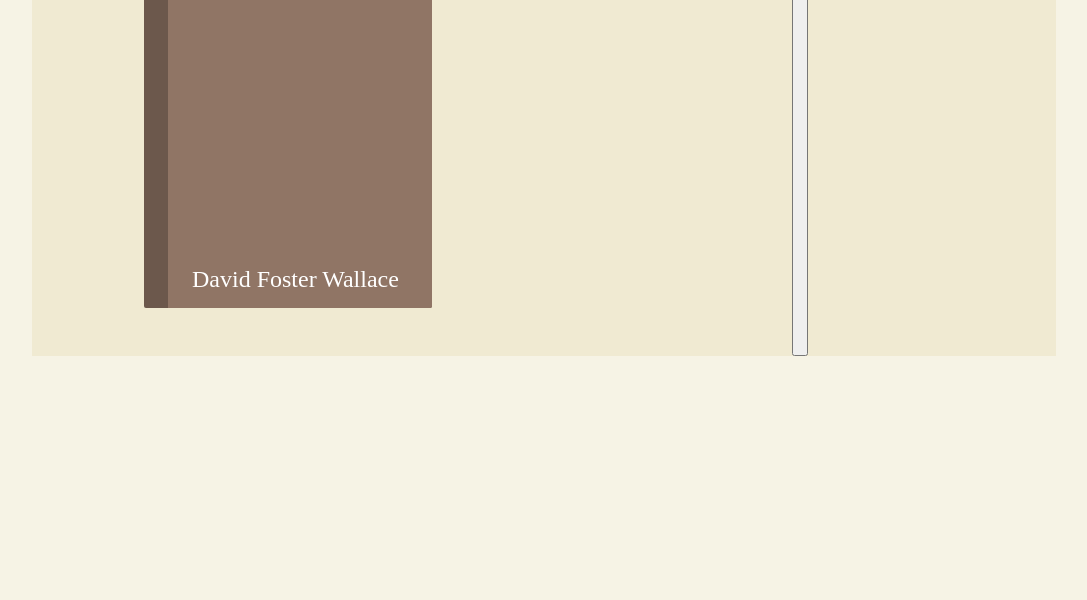
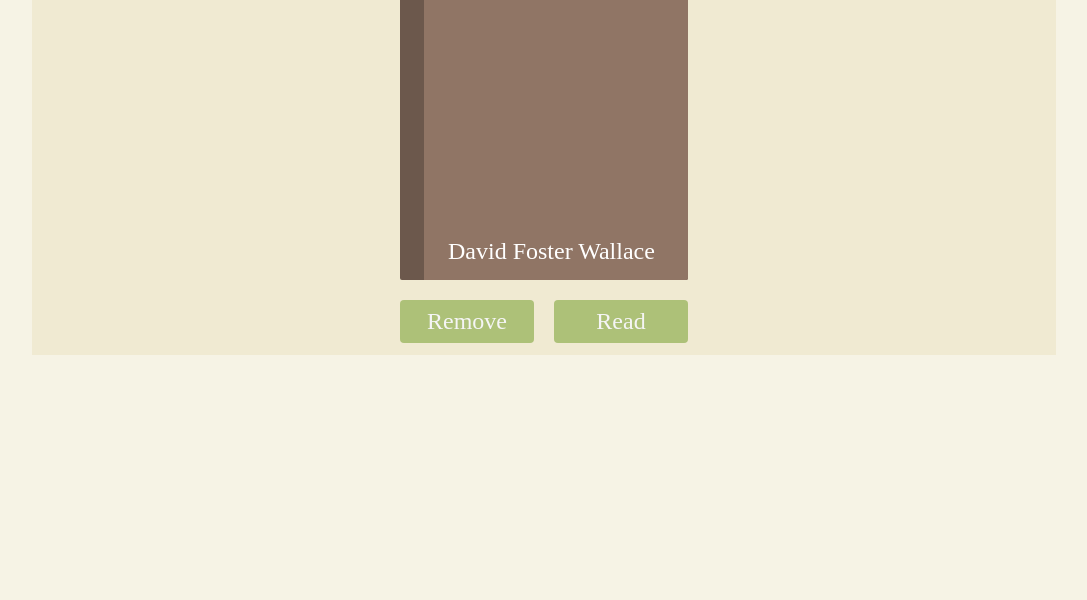
Before and after one commit to AndrewGavin304/book-library-project, a website: page index.html in a window 1280 px wide. Shown: the part 200-800 px from the top of the page, without its empty margins (96-1183 px from the left). Drawn offline with Linux system fonts and the light colour scheme; a web font is replaced by a local one.

Commit message:
Add read button, format buttons

```diff
--- a/_base.scss
+++ b/_base.scss
@@ -1,4 +1,12 @@
 @import url('https://fonts.googleapis.com/css2?family=Ibarra+Real+Nova&display=swap');
+
+@mixin default-btn {
+    background-color: $accent;
+    border: none;
+    color: whitesmoke;
+    padding: 8px;
+    border-radius: $half-border-radius;
+}
 
 html {
     background-color: lighten($gray, 5);
@@ -18,15 +26,17 @@
     justify-items: center;
     margin: 0vh 10vw;
     background-color: $gray;
+    padding: 12px;
 
     &__card-outer {
         border-radius: $quarter-border-radius;
         background-color: $secondary;
-        margin: 2rem;
         width: clamp(8rem, 12rem, 16rem);
         overflow: hidden;
         height: 16rem;
         position: relative;
+        display: grid;
+        grid-column: 1 / span 2;
     }
 
     &__card-inner {
@@ -52,6 +62,19 @@
         transform: rotate(315deg);
     }
 
+    &__card-wrapper {
+        display: grid;
+        grid-template-columns: 1fr 1fr;
+        grid-template-rows: auto;
+        gap: 20px;
+    }
+
+    &__delete-book {
+        @include default-btn;
+        grid-row: 2;
+        grid-column: 1;
+    }
+
     &__title {
         font-size: 32px;
     }
@@ -59,6 +82,12 @@
     &__author {
         font-size: 24px;
         margin-top: auto;
+    }
+
+    &__read-book {
+        @include default-btn;
+        grid-row: 2;
+        grid-column: 2;
     }
 
     // &__pages {
@@ -70,15 +99,10 @@
     position: relative;
 
     &__new-book {
-    height: 1.5em;
-    background-color: $accent;
-    border: none;
-    border-radius: $half-border-radius;
+    @include default-btn;
     border-bottom-left-radius: 0;
     border-bottom-right-radius: 0;
-    width: 8em;
     margin: 5vh 10vw 0vh 10vw;
-    color: white;
     }
 }
 
--- a/script.js
+++ b/script.js
@@ -56,19 +56,41 @@
 }
 
 deleteBookFromDisplay = (id) => {
-  console.log(id)
   const book = document.getElementById(`${id}`)
   book.remove()
+}
+
+markRead = (id) => {
+  const book = document.getElementById(`${id}`)
+  book.beenRead = !book.beenRead;
+  const bookOuter = book.querySelector('.library__card-outer')
+
+  if (book.beenRead === true) {
+    const readIndicator = document.createElement("div");
+    readIndicator.classList.add('library__card-read');
+    console.log(bookOuter)
+    bookOuter.appendChild(readIndicator);
+  }
+
+  else {
+    const readIndicator = bookOuter.querySelector('.library__card-read');
+    console.log(readIndicator)
+    readIndicator.remove();
+  }
 }
 
 function createCard(book) {
   let library = document.querySelector(".library");
 
+  const bookWrapper = document.createElement("div");
+  const id = uuidv4();
+  bookWrapper.setAttribute('id', `${id}`)
+  bookWrapper.classList.add('library__card-wrapper')
+  library.appendChild(bookWrapper)
+
   const outerDiv = document.createElement("div");
-  const id = uuidv4();
-  outerDiv.setAttribute('id', `${id}`)
   outerDiv.classList.add('library__card-outer')
-  library.appendChild(outerDiv);
+  bookWrapper.appendChild(outerDiv);
 
   const innerDiv = document.createElement("div");
   innerDiv.classList.add('library__card-inner');
@@ -87,19 +109,24 @@
   const cardBookLength = document.createElement("span");
   cardBookLength.textContent = `${book.pages} pages`;
   cardBookLength.classList.add('library__pages');
-  // innerDiv.appendChild(cardBookLength);
-
-  // console.log(classId);
 
   const deleteBtn = document.createElement("button");
+  deleteBtn.textContent = 'Remove'
   deleteBtn.addEventListener("click", function (){
     deleteBookFromArray(book.id);
     deleteBookFromDisplay(id);
   });
+  deleteBtn.classList.add('btn', 'library__delete-book');
+  bookWrapper.appendChild(deleteBtn);
 
-  deleteBtn.classList.add('btn', 'library__delete-book');
-  library.appendChild(deleteBtn);
-  // CALL DELETE FUNCTION ON BTN
+  const readBtn = document.createElement("button");
+  readBtn.textContent = 'Read'
+  readBtn.addEventListener("click", function (){
+    markRead(id);
+  });
+  readBtn.classList.add('btn', 'library__read-book');
+  bookWrapper.appendChild(readBtn);
+
 
   const read = document.querySelector('.read-input')
   if (read.checked) {
@@ -109,8 +136,6 @@
   }
 }
 
-
-
 const addBookBtn = document.querySelector(".header__new-book");
 addBookBtn.addEventListener('click', showAddBookForm);
 
```
Also changed, not shown: css/index.css, 1 other file.
